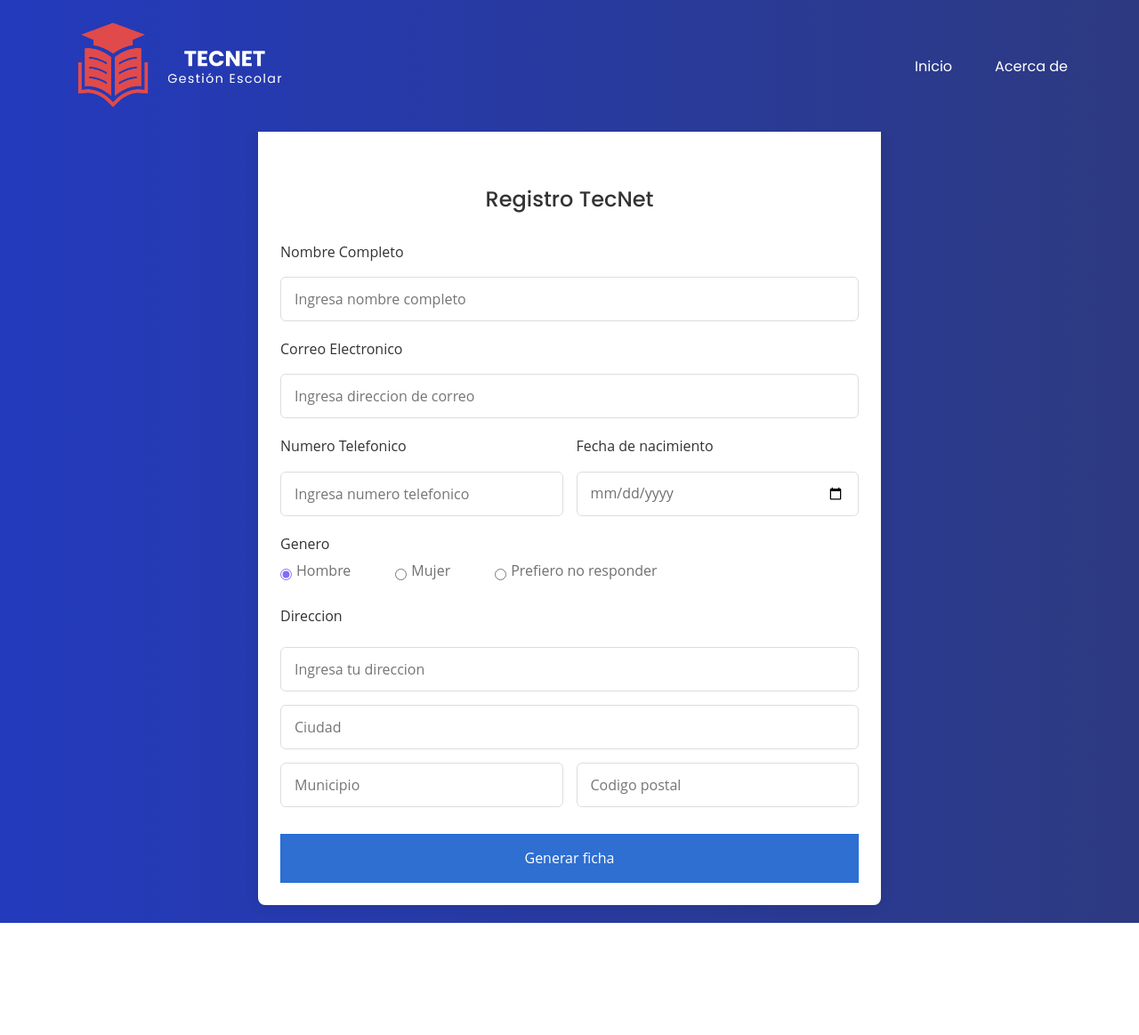
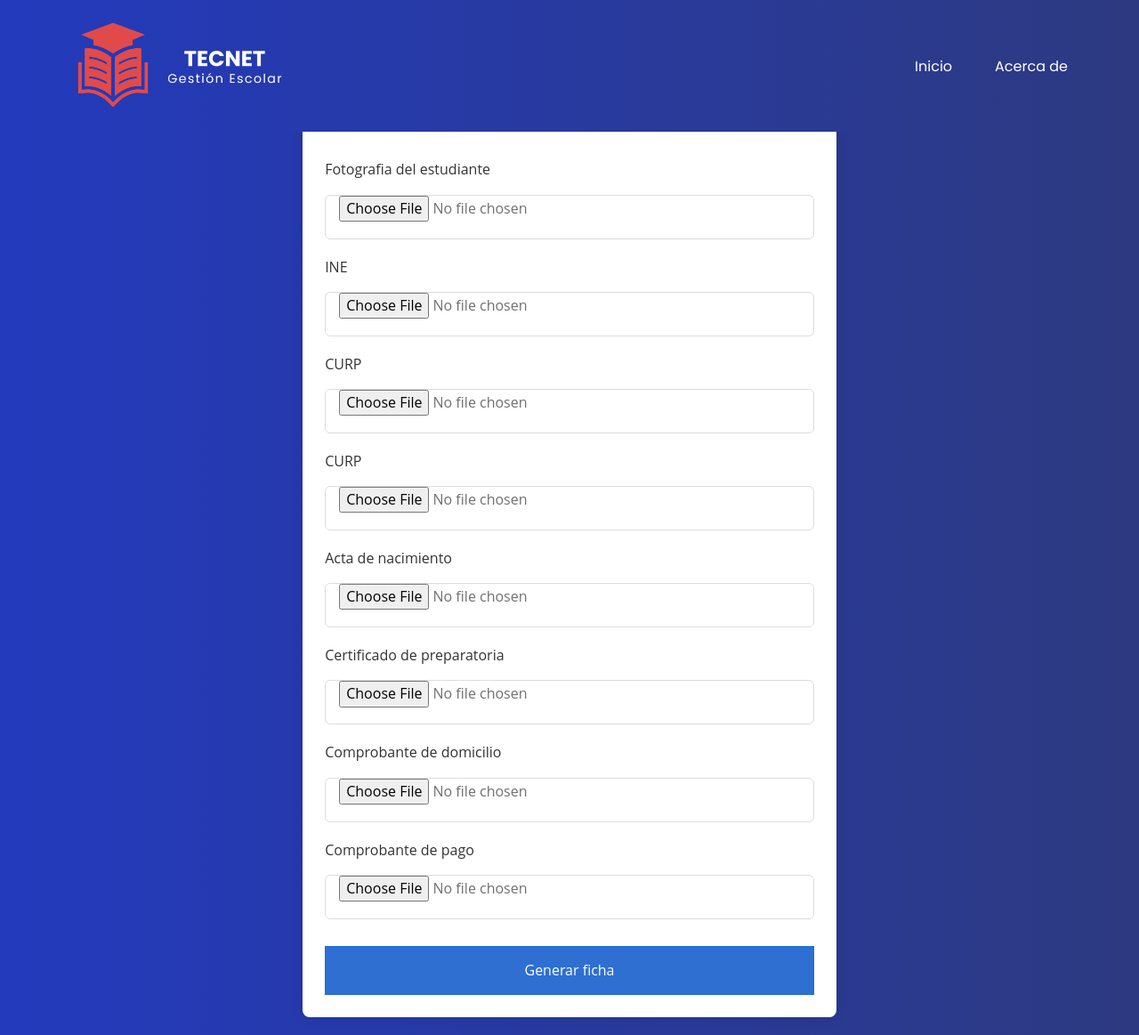
Before and after one commit to AlvaroGonzalezz/Tecnet, a PHP site: page /pages/documento.php in a window 1280 px wide. Shown: the whole page at 89% size. Before the commit the page ends 1037 px from the top, so only its background shows below. Run offline with PHP 8.4, Linux system fonts and the light colour scheme.

Commit message:
Se termino el documento.php, solo falta la conexion al boton de siguiente.

```diff
--- a/pages/documento.php
+++ b/pages/documento.php
@@ -6,7 +6,7 @@
     <meta charset="UTF-8" />
     <meta name="viewport" content="width=device-width, initial-scale=1.0" />
     <meta http-equiv="X-UA-Compatible" content="ie=edge" />
-    <title>Registro | TecNet</title>
+    <title>Documentacion | TecNet</title>
     <!---Custom CSS File--->
        <link rel="stylesheet" href="https://cdn.jsdelivr.net/npm/bootstrap-icons@1.13.1/font/bootstrap-icons.min.css">
     <link rel="stylesheet" href="../dist/css/style.css">
@@ -191,62 +191,51 @@
         <br>
         <br>
         <br>
-        <br>
-        <br>
-        <br>
-        <br>
-        <header>Registro TecNet</header>
+
+        <header>Documentacion TecNet</header>
         <form action="#" class="form">
-            <div class="input-box">
-                <label>Nombre Completo </label>
-                <input type="text" placeholder="Ingresa nombre completo" required />
+             <div class="input-box">
+                <label>Fotografia del estudiante </label>
+                <input type="file" required />
+            </div>
+               <div class="input-box">
+                <label>INE  </label>
+                <input type="file" required />
+            </div>
+
+             <div class="input-box">
+                <label>CURP  </label>
+                <input type="file" required />
             </div>
 
             <div class="input-box">
-                <label>Correo Electronico</label>
-                <input  type="email" placeholder="Ingresa direccion de correo" required />
+                <label>CURP  </label>
+                <input type="file" required />
             </div>
 
-            <div class="column">
+            <div class="input-box">
+                <label>Acta de nacimiento</label>
+                <input  type="file" required />
+            </div>
+
+
                 <div class="input-box">
-                    <label>Numero Telefonico</label>
-                    <input  maxlength="10" type="text" placeholder="Ingresa numero telefonico " required />
+                    <label>Certificado de preparatoria</label>
+                    <input  type="file"  required />
                 </div>
+
+                  <div class="input-box">
+                <label>Comprobante de domicilio </label>
+                <input  type="file" required />
+            </div>
+
+
                 <div class="input-box">
-                    <label>Fecha de nacimiento</label>
-                    <input type="date" placeholder="Ingresa fecha de nacimiento" required />
+                    <label>Comprobante de pago</label>
+                    <input  type="file"  required />
                 </div>
-            </div>
-            <div class="gender-box">
-                <h3>Genero</h3>
-                <div class="gender-option">
-                    <div class="gender">
-                        <input type="radio" id="check-male" name="gender" checked />
-                        <label for="check-male">Hombre</label>
-                    </div>
-                    <div class="gender">
-                        <input type="radio" id="check-female" name="gender" />
-                        <label for="check-female">Mujer</label>
-                    </div>
-                    <div class="gender">
-                        <input type="radio" id="check-other" name="gender" />
-                        <label for="check-other">Prefiero no responder</label>
-                    </div>
-                </div>
-            </div>
-            <div class="input-box address">
-                <label>Direccion</label>
-                <input type="text" placeholder="Ingresa tu direccion" required />
 
-                <div class="column">
 
-                    <input type="text" placeholder="Ciudad" required />
-                </div>
-                <div class="column">
-                    <input type="text" placeholder="Municipio" required />
-                    <input maxlength="5" type="text" placeholder="Codigo postal" required />
-                </div>
-            </div>
             <button>Generar ficha</button>
         </form>
     </section></div>
--- a/pages/ficha.php
+++ b/pages/ficha.php
@@ -247,7 +247,10 @@
                     <input maxlength="5" type="text" placeholder="Codigo postal" required />
                 </div>
             </div>
-            <button>Generar ficha</button>
+            <button href="../documento.php">Siguiente</button>
+            <a href="documento.php" >
+                <button>Siguiente Pagina</button>
+            </a>
         </form>
     </section></div>
 </body>
```
